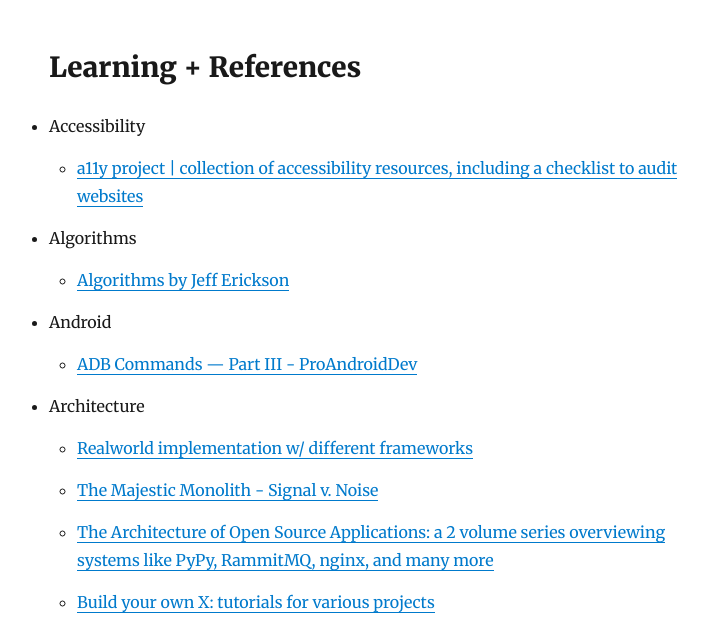
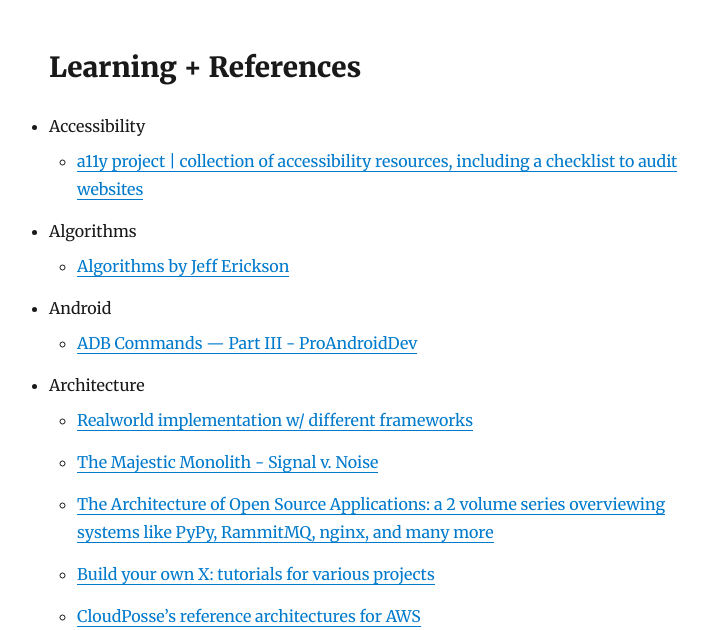
Before and after one commit to awendland/blog, a Gatsby site: page /notes-dev-resources/ in a window 1280 px wide. Shown: the part 170-800 px from the top of the page, without its empty margins (276-984 px from the left). Built offline with nearby package versions, Linux system fonts and the light colour scheme; Gatsby itself is replaced by a stand-in of ours; some packages are replaced by stand-ins of ours.

Commit message:
[WIP] new note template formatting

```diff
--- a/src/components/layout.js
+++ b/src/components/layout.js
@@ -5,7 +5,7 @@ import { rhythm, scale } from '../utils/typography'
 
 class Layout extends React.Component {
   render() {
-    const { location, title, children } = this.props
+    const { location, title, children, type } = this.props
     const rootPath = `${__PATH_PREFIX__}/`
     let header
 
@@ -53,17 +53,18 @@ class Layout extends React.Component {
       )
     }
     return (
-      <div
+      <article
         style={{
           marginLeft: 'auto',
           marginRight: 'auto',
           maxWidth: rhythm(24),
           padding: `${rhythm(1.5)} ${rhythm(3 / 4)}`,
         }}
+        className={type && `layout-${type}`}
       >
         {header}
         {children}
-      </div>
+      </article>
     )
   }
 }
--- a/src/templates/long-term-note.js
+++ b/src/templates/long-term-note.js
@@ -12,7 +12,7 @@ class LongTermNoteTemplate extends React.Component {
     const siteTitle = this.props.data.site.siteMetadata.title
 
     return (
-      <Layout location={this.props.location} title={siteTitle}>
+      <Layout location={this.props.location} title={siteTitle} type="long-term-note">
         <SEO title={note.frontmatter.title} description={note.excerpt} />
         <h1>{note.frontmatter.title}</h1>
         <p
--- a/src/utils/typography.js
+++ b/src/utils/typography.js
@@ -16,6 +16,15 @@ Wordpress2016.overrideThemeStyles = (
     // Cancel out noticeable <a> styling
     boxShadow: `none`,
   },
+  'li': {
+    marginBottom: rhythm(1/2),
+  },
+  'li > ul': {
+    marginTop: rhythm(1/4),
+  },
+  'li > p': {
+    marginBottom: rhythm(1/4),
+  },
 })
 
 delete Wordpress2016.googleFonts
```
